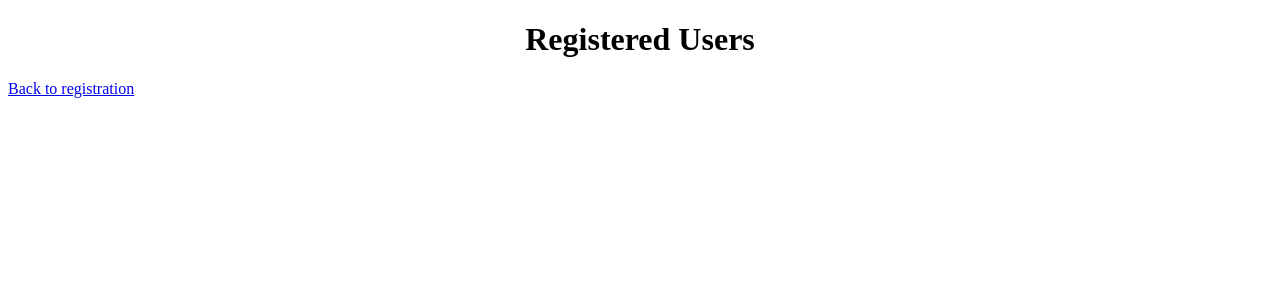
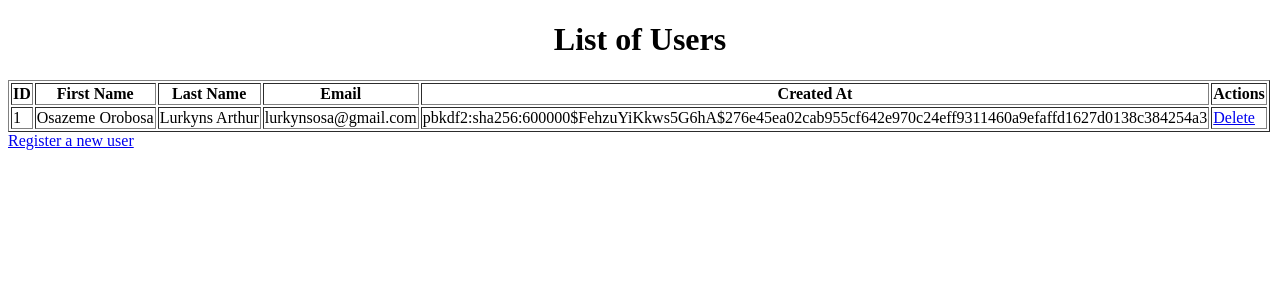
Before and after one commit to CS-LTU/com7033-assignment-lurkyns, a Flask app: page /users in a window 1280 px wide. Shown: the top 300 px of the page. Run offline with Flask 3, Linux system fonts and the light colour scheme; data comes from the database, SQL or seed files in the repository; data that the repository does not hold is empty.

Commit message:
delete users

```diff
--- a/app.py
+++ b/app.py
@@ -18,21 +18,26 @@ def about():
 
 #SIGNUP page
 @app.route('/signup', methods=['GET', 'POST'])
+@app.route('/signup', methods=['GET', 'POST'])
 def signup():
     if request.method == 'POST':
         # Obtener los datos del formulario
+        first_name = request.form['first_name']
+        last_name = request.form['last_name']
+        email = request.form['email']
         username = request.form['username']
         password = request.form['password']
 
         # Encriptar la contraseña
-        hashed_password = generate_password_hash(password, method='sha256')
+        hashed_password = generate_password_hash(password, method='pbkdf2:sha256')
 
         # Conectar a la base de datos y registrar al usuario
         conn = sqlite3.connect('database.db')
         cursor = conn.cursor()
 
         try:
-            cursor.execute('INSERT INTO users (username, password) VALUES (?, ?)', (username, hashed_password))
+            cursor.execute('INSERT INTO users (username, password, first_name, last_name, email) VALUES (?, ?, ?, ?, ?)',
+                           (username, hashed_password, first_name, last_name, email))
             conn.commit()
             return redirect('/signin')
         except sqlite3.IntegrityError:
@@ -84,7 +89,7 @@ def view_users():
         # Conectar a la base de datos y obtener los usuarios registrados
         conn = sqlite3.connect('database.db')
         cursor = conn.cursor()
-        cursor.execute("SELECT username, created_at FROM users")
+        cursor.execute("SELECT * FROM users")
         users = cursor.fetchall()
         conn.close()
     except sqlite3.Error as e:
@@ -95,5 +100,22 @@ def view_users():
     return render_template('view_users.html', users=users)
 
 
+#DELETED USERS
+@app.route('/delete_user/<int:user_id>')
+def delete_user(user_id):
+    try:
+        # Conectar a la base de datos y eliminar al usuario por ID
+        conn = sqlite3.connect('database.db')
+        cursor = conn.cursor()
+        cursor.execute("DELETE FROM users WHERE id = ?", (user_id,))
+        conn.commit()
+        conn.close()
+        flash('User deleted successfully.')
+    except sqlite3.Error as e:
+        flash(f'An error occurred: {e}')
+
+    return redirect('/users')
+
+
 if __name__ == '__main__':
     app.run(host='0.0.0.0', debug=True)
--- a/templates/view_users.html
+++ b/templates/view_users.html
@@ -8,17 +8,32 @@
 </head>
 <body>
     <header>
-        <h1>Registered Users</h1>
+        <h1>List of Users</h1>
     </header>
 
     <div class="user-list">
-        <ul>
-            {% for user, created_at in users %}
-                <li>{{ user }} - Registered at: {{ created_at }}</li>
+        <table border="1">
+            <tr>
+                <th>ID</th>
+                <th>First Name</th>
+                <th>Last Name</th>
+                <th>Email</th>
+                <th>Created At</th>
+                <th>Actions</th>
+            </tr>
+            {% for user in users %}
+            <tr>
+                <td>{{ user[0] }}</td>
+                <td>{{ user[1] }}</td>
+                <td>{{ user[2] }}</td>
+                <td>{{ user[3] }}</td>
+                <td>{{ user[5] }}</td>
+                <td><a href="/delete_user/{{ user[0] }}">Delete</a></td>
+            </tr>
             {% endfor %}
-        </ul>
+        </table>
     </div>
 
-    <a href="/">Back to registration</a>
+    <a href="/signup">Register a new user</a>
 </body>
 </html>
```
Also changed, not shown: Database_create.py (+7 -5 lines), templates/Signup.html (+9 -0 lines), database.db.
